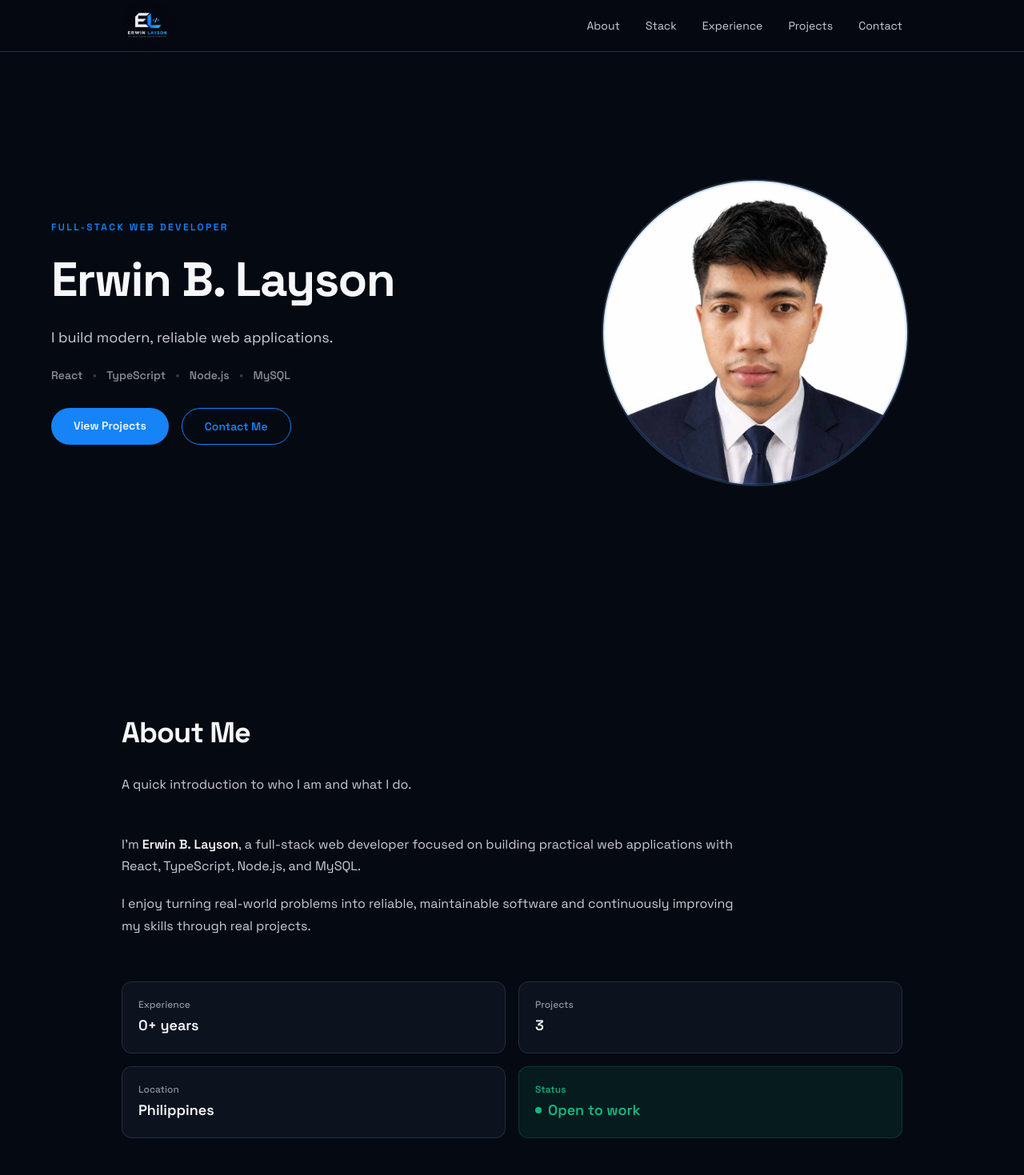
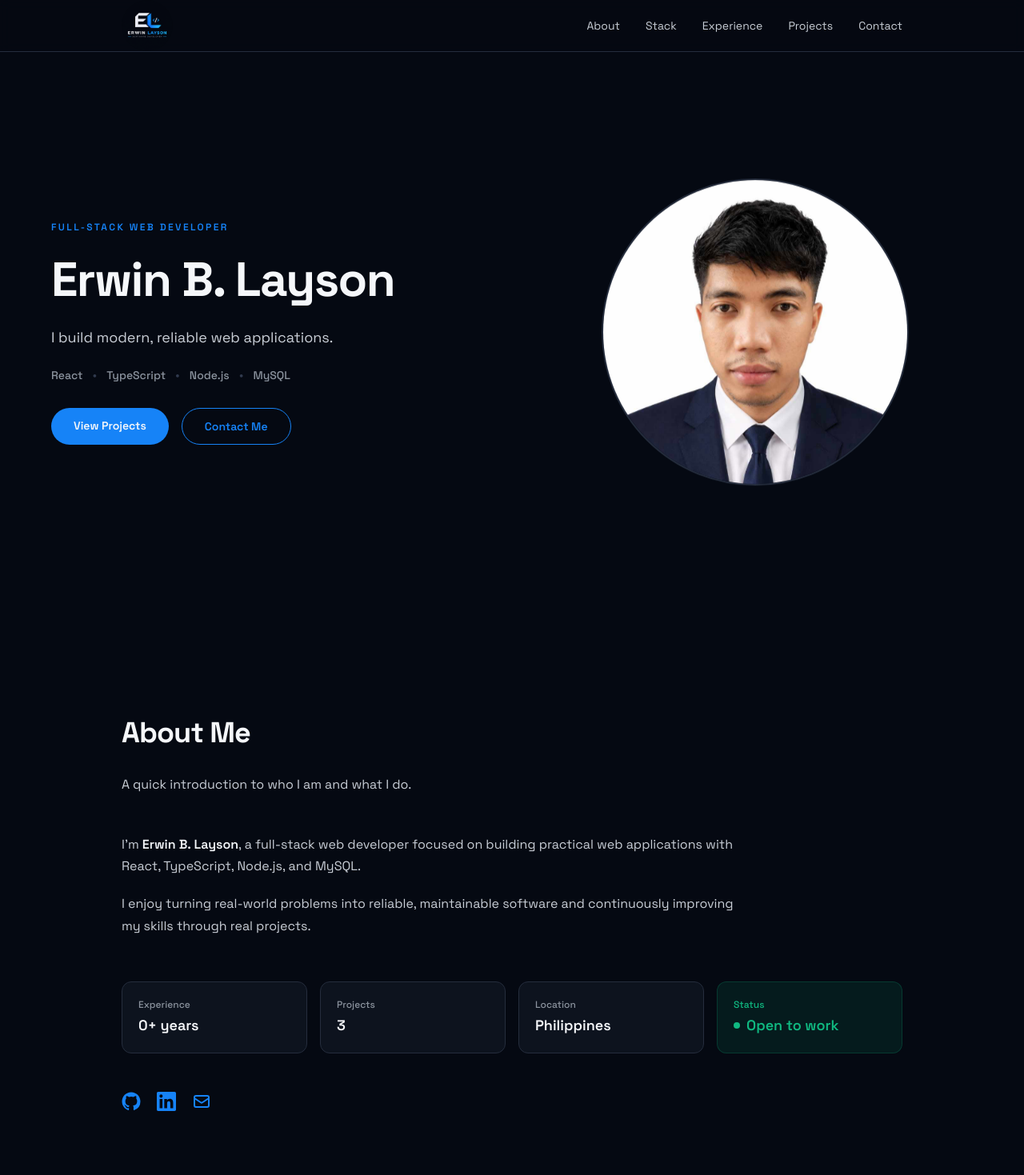
Before and after one commit to erwinLayson/portfolio.v2, a React (Vite) app: page / in a window 1280 px wide. Shown: the top 1469 px of the page at 80% size. Built offline with nearby package versions, Linux system fonts and the light colour scheme.

Commit message:
add a small animation in my profile photo

```diff
--- a/src/index.css
+++ b/src/index.css
@@ -74,3 +74,36 @@
 ::placeholder {
   color: var(--color-text-muted);
 }
+
+@keyframes float {
+  0%, 100% {
+    transform: translateY(0px);
+  }
+  50% {
+    transform: translateY(-8px);
+  }
+}
+
+@keyframes spin-slow {
+  from {
+    transform: rotate(0deg);
+  }
+  to {
+    transform: rotate(360deg);
+  }
+}
+
+.animate-float {
+  animation: float 6s ease-in-out infinite;
+}
+
+.animate-spin-slow {
+  animation: spin-slow 20s linear infinite;
+}
+
+@media (prefers-reduced-motion: reduce) {
+  .animate-float,
+  .animate-spin-slow {
+    animation: none;
+  }
+}
--- a/src/sections/AboutMe.tsx
+++ b/src/sections/AboutMe.tsx
@@ -23,7 +23,7 @@
         </div>
       </Reveal>
 
-      <Reveal className="mt-14 grid grid-cols-2 gap-3 sm:gap-4" delay={100}>
+      <Reveal className="mt-14 grid grid-cols-4 gap-3 sm:gap-4" delay={100}>
         {aboutStats.map((stat) => (
           <div key={stat.label} className="rounded-xl border border-[var(--color-border-default)] bg-[var(--color-bg-card)] p-5">
             <dt className="text-xs font-medium text-[var(--color-text-muted)]">{stat.label}</dt>
--- a/src/sections/Hero.tsx
+++ b/src/sections/Hero.tsx
@@ -49,14 +49,16 @@
       </div>
 
       <div className="flex items-center justify-center">
-        <div className="relative h-52 w-52 overflow-hidden rounded-full border-2 border-[var(--color-border-default)] sm:h-72 sm:w-72 lg:h-96 lg:w-96">
-          <img
-            src={me}
-            alt="Portrait of Erwin B. Layson"
-            className="h-full w-full object-cover"
-          />
-          {/* Subtle brand accent ring */}
-          <div className="absolute inset-0 rounded-full border-2 border-[var(--color-accent-primary)]/20" />
+        <div className="animate-float relative h-52 w-52 sm:h-72 sm:w-72 lg:h-96 lg:w-96">
+          {/* Rotating gradient ring */}
+          <div className="animate-spin-slow absolute -inset-1 rounded-full bg-[var(--color-accent-gradient)] opacity-20" />
+          <div className="relative h-full w-full overflow-hidden rounded-full border-2 border-[var(--color-border-default)]">
+            <img
+              src={me}
+              alt="Portrait of Erwin B. Layson"
+              className="h-full w-full object-cover"
+            />
+          </div>
         </div>
       </div>
     </section>
```
